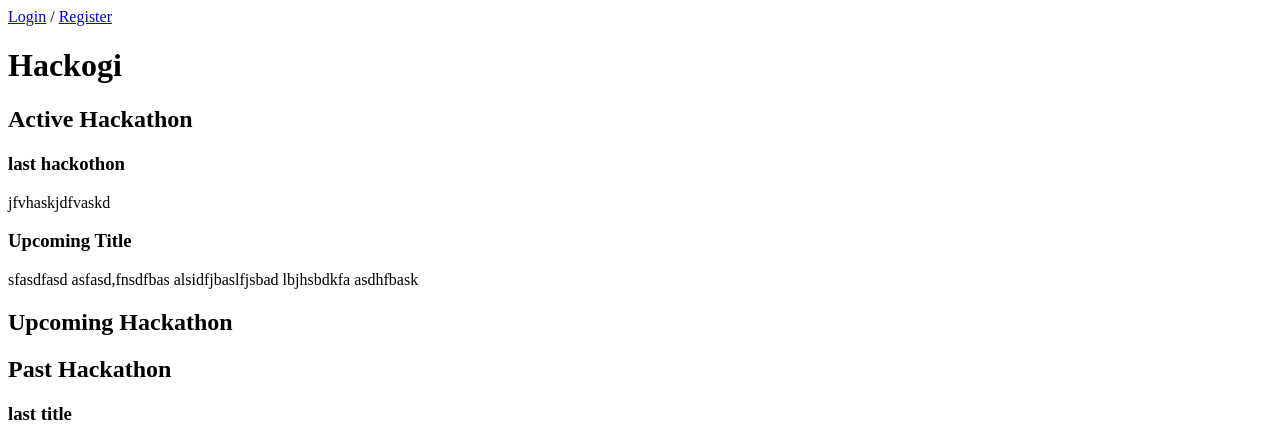
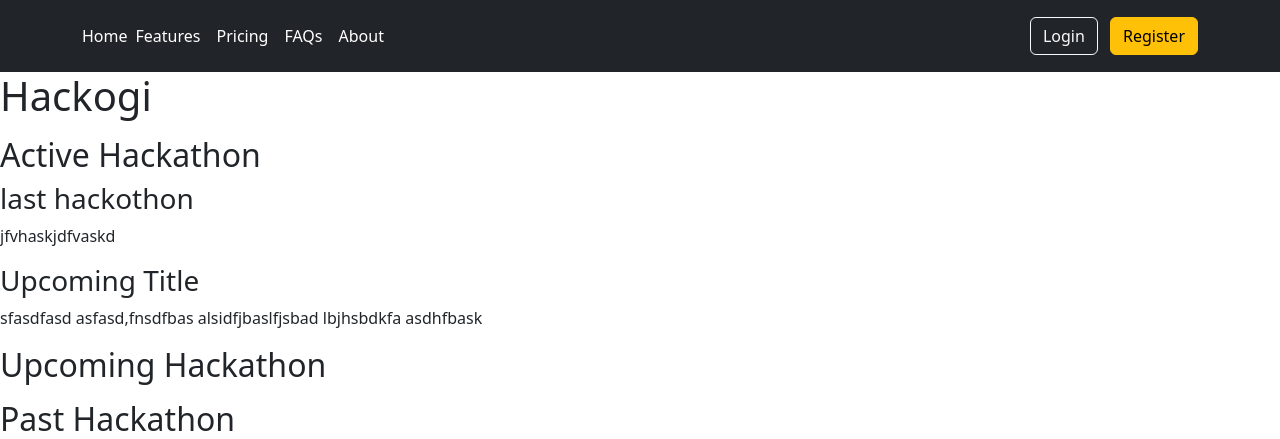
Before and after one commit to primeTemur/hakaton_Django, a Django app: page / in a window 1280 px wide. Shown: the top 439 px of the page. Run offline with Django 5.2, Linux system fonts and the light colour scheme; data comes from the database, SQL or seed files in the repository; both versions use the stored data as it was after the commit.

Commit message:
add style

```diff
--- /dev/null
+++ b/templates/base.html
@@ -0,0 +1,15 @@
+<!DOCTYPE html>
+<html>
+    <head>
+        <meta charset="UTF-8">
+        <meta name="viewport" content="width=device-width, initial-scale=1.0">
+        <title>{% block title %}{% endblock title %}</title>
+        <link href="https://cdn.jsdelivr.net/npm/bootstrap@5.3.3/dist/css/bootstrap.min.css" rel="stylesheet" integrity="sha384-QWTKZyjpPEjISv5WaRU9OFeRpok6YctnYmDr5pNlyT2bRjXh0JMhjY6hW+ALEwIH" crossorigin="anonymous">
+
+    </head>
+    <body>
+        {%include 'header.html'%}
+        {%block content%} {%endblock content%}
+    </body>
+    <script src="https://cdn.jsdelivr.net/npm/bootstrap@5.3.3/dist/js/bootstrap.bundle.min.js" integrity="sha384-YvpcrYf0tY3lHB60NNkmXc5s9fDVZLESaAA55NDzOxhy9GkcIdslK1eN7N6jIeHz" crossorigin="anonymous"></script>
+</html>
--- a/templates/header.html
+++ b/templates/header.html
@@ -1,6 +1,35 @@
-{% if user.is_authenticated %}
+<header class="p-3 text-bg-dark">
+    <div class="container">
+      <div class="d-flex flex-wrap align-items-center justify-content-center justify-content-lg-start">
+        <a href="/" class="d-flex align-items-center mb-2 mb-lg-0 text-white text-decoration-none">
+            Home
+        </a>
+
+        <ul class="nav col-12 col-lg-auto me-lg-auto mb-2 justify-content-center mb-md-0">
+          <li><a href="#" class="nav-link px-2 text-white">Features</a></li>
+          <li><a href="#" class="nav-link px-2 text-white">Pricing</a></li>
+          <li><a href="#" class="nav-link px-2 text-white">FAQs</a></li>
+          <li><a href="#" class="nav-link px-2 text-white">About</a></li>
+        </ul>
+
+        <div class="text-end">
+            {% if user.is_authenticated %}
+                <a href="{% url 'accounts:logout' %}"><button type="button" class="btn btn-outline-danger me-2">Logout</button></a>
+            {% else %}
+                <a href="{% url 'accounts:login' %}"><button type="button" class="btn btn-outline-light me-2">Login</button></a>
+            {% endif %}
+                <a href="{% url 'accounts:register' %}"><button type="button" class="btn btn-warning">Register</button></a>
+
+        </div>
+      </div>
+    </div>
+  </header>
+
+<!--
+    {% if user.is_authenticated %}
     <a href="{% url 'accounts:logout' %}">LogOut</a>
     {% else %}
     <a href="{% url 'accounts:login' %}">Login</a>
-{% endif %}
+    {% endif %}
 / <a href="{% url 'accounts:register'%}">Register</a>
+-->
--- a/templates/home.html
+++ b/templates/home.html
@@ -1,9 +1,8 @@
-<html>
-    <head>
-        <title>This is the home page</title>
-    </head>
-    <body>
-        {% include "header.html" %}
+{% extends "base.html" %}
+
+{% block title %}Home Page{% endblock title %}
+
+{% block content %}
     <h1>Hackogi</h1>
     <p>
         <h2>Active Hackathon</h2>
@@ -32,5 +31,4 @@
             </p>
         {%endfor%}
     </p>
-    </body>
-</html>
+{% endblock content %}
```
Also changed, not shown: db.sqlite3. Lines whose indentation alone changed are shown as unchanged.
